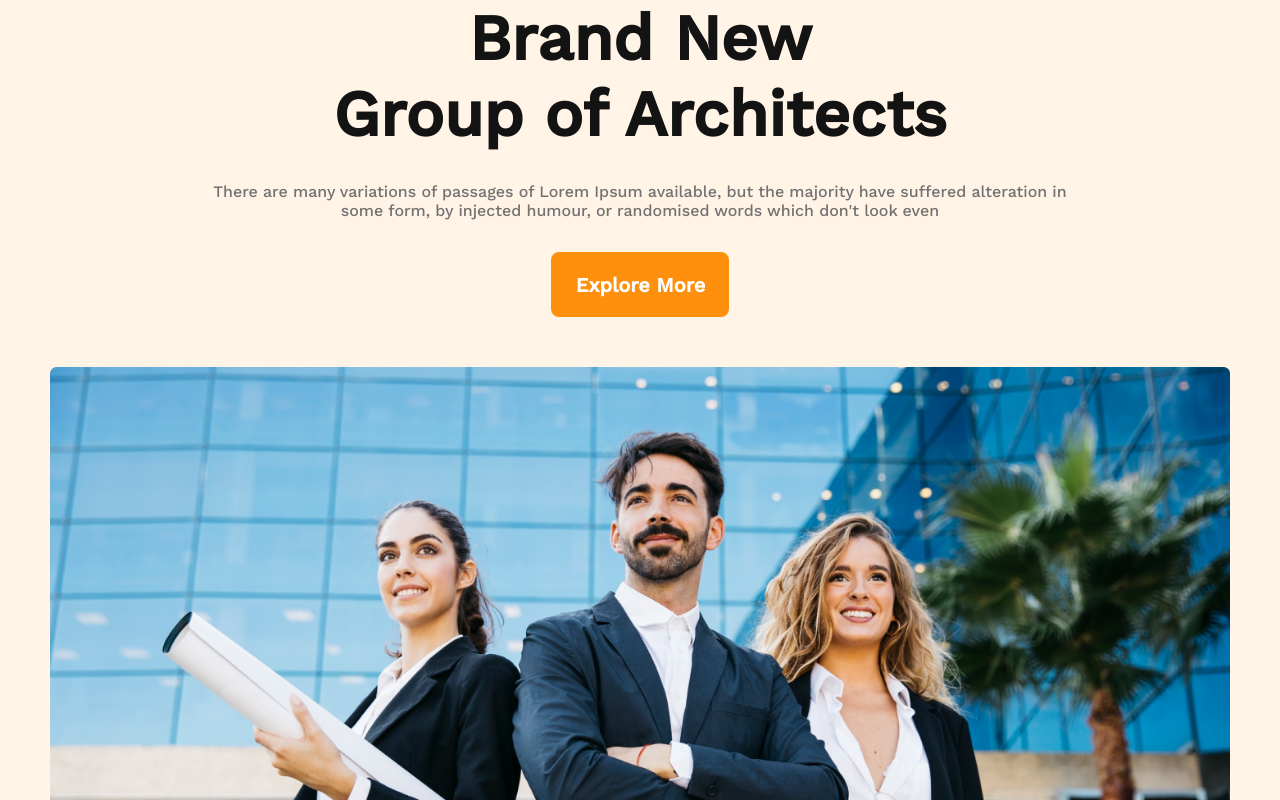
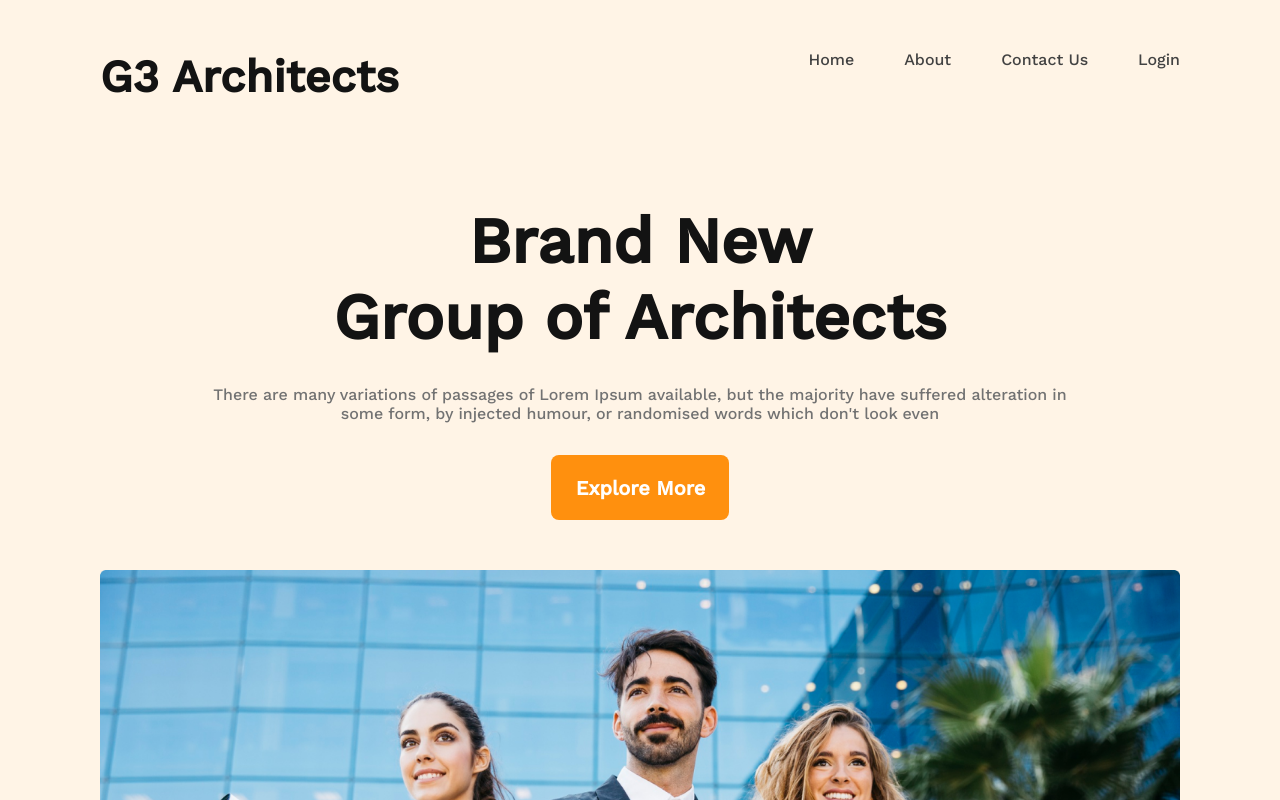
Before and after one commit to Rjk-Jami/architects-reponsive, a plain HTML site: page index.html in a window 1280 px wide. Shown: the top 800 px of the page. Drawn offline with nearby package versions, Linux system fonts and the light colour scheme.

Commit message:
add header and nav

```diff
--- a/index.html
+++ b/index.html
@@ -12,7 +12,19 @@
 <body>
     <!-- header -->
     <header class="header">
-
+        <section class="header-bar">
+            <div >
+                <h3 class="website-name">G3 Architects</h3>
+            </div>
+            <nav>
+                <ul>
+                    <li><a href="#">Home</a></li>
+                    <li><a href="#">About</a></li>
+                    <li><a href="#">Contact Us</a></li>
+                    <li><a href="#">Login</a></li>
+                </ul>
+            </nav>
+        </section>
 
         <!-- banner -->
         <section class="banner">
--- a/style.css
+++ b/style.css
@@ -18,6 +18,32 @@ main{
 .header{
     background-color:rgba(255, 144, 14, 0.1);
 }
+.header-bar{
+    display: flex;
+    justify-content: space-between;
+    padding: 50px 100px 100px 100px;
+
+}
+.website-name{
+    font-weight: 700;
+font-size: 45px;
+}
+nav ul{
+    display: flex;
+    gap: 50px;
+}
+nav ul li{
+    list-style: none;
+
+}
+nav ul li a{
+    text-decoration: none;
+    color: #424242;
+}
+
+
+
+/* banner style */
 .banner-details{
 display: flex;
 flex-direction: column;
@@ -51,7 +77,7 @@ margin: 0 0px;
     border: none;
 }
 .banner-images{
-    margin:50px 50px 85px 50px;
+    margin:50px 100px 85px 100px;
     padding-bottom: 45px;
     /* width: 100%; */
 }
```
